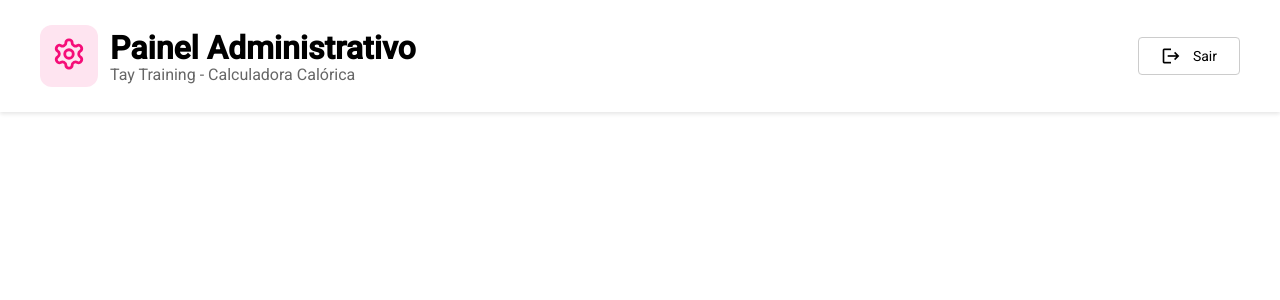
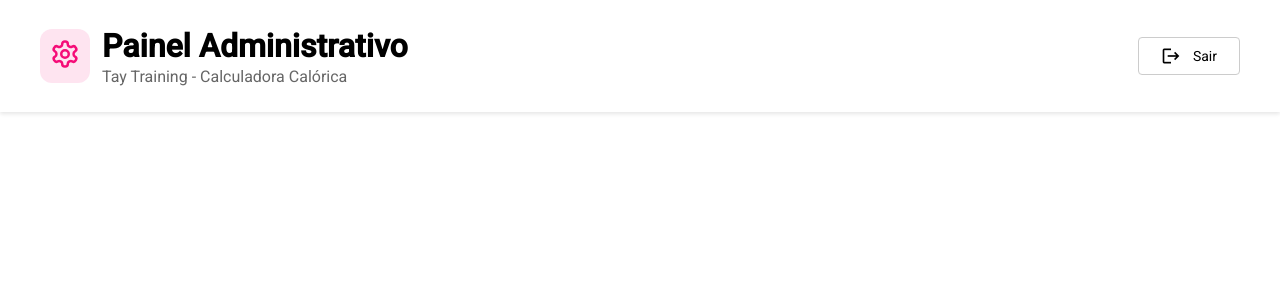
Before and after one commit to Thinkless-Soft-House/taytraining-calculadora-dinamica, an Angular app: page /app in a window 1280 px wide. Shown: the top 300 px of the page. Built offline with nearby package versions, Linux system fonts and the light colour scheme.

Commit message:
refactor: restructure dashboard layout and enhance header styles

```diff
--- a/src/app/modules/dashboard/dashboard.component.html
+++ b/src/app/modules/dashboard/dashboard.component.html
@@ -1,4 +1,6 @@
 <div class="dashboard-container">
   <app-header></app-header>
-  <router-outlet></router-outlet>
+  <div class="content-wrapper">
+    <router-outlet></router-outlet>
+  </div>
 </div>
--- a/src/app/modules/dashboard/dashboard.component.scss
+++ b/src/app/modules/dashboard/dashboard.component.scss
@@ -138,3 +138,12 @@
     align-items: center;
     justify-content: space-between;
   }
+
+  .dashboard-container {
+    .content-wrapper {
+      max-width: 1200px;
+      margin: 0 auto;
+      padding: 0 16px;
+      width: 100%;
+    }
+  }
--- a/src/app/shared/components/header/header.component.scss
+++ b/src/app/shared/components/header/header.component.scss
@@ -21,21 +21,21 @@
   gap: 12px;
 
   .logo-image-container {
-    padding: 0.75rem;
+    padding: 0.625rem;
     border-radius: 0.75rem;
     background-color: rgba(245, 42, 138, 0.125);
   }
 
   .logo-image {
-    width: 34px;
-    height: 34px;
+    width: 30px;
+    height: 30px;
     object-fit: contain;
     filter: invert(18%) sepia(96%) saturate(6081%) hue-rotate(324deg) brightness(98%) contrast(96%);
   }
 
   .logo-text {
     h1 {
-      margin: 0;
+      margin: 0 0 4px 0;
       font-weight: bold;
       line-height: 1.2;
     }
```
